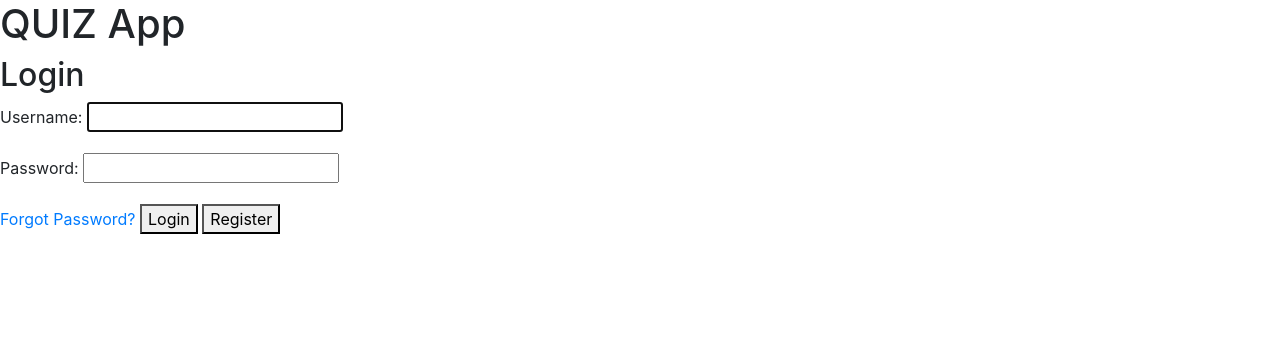
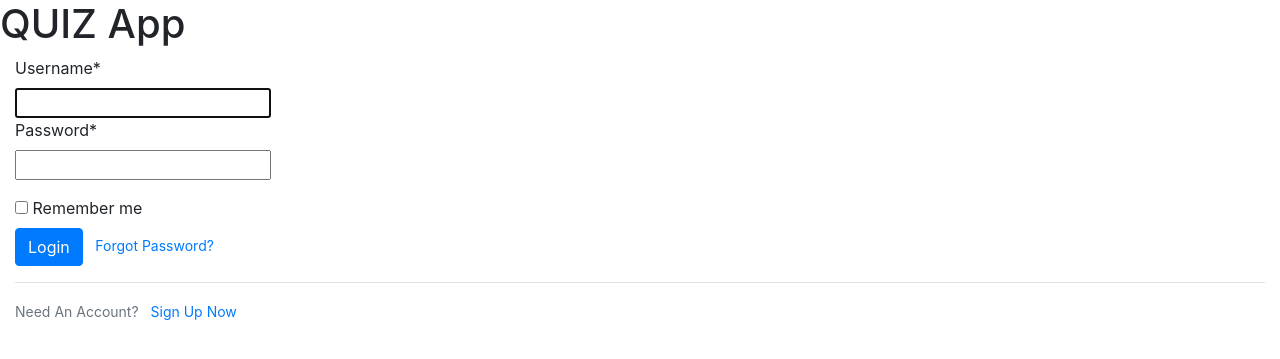
Before and after one commit to zjask119/quizapp, a Django app: page /accounts/login/ in a window 1280 px wide. Shown: the top 359 px of the page. Run offline with Django 3.2, Linux system fonts and the light colour scheme; some libraries are stand-ins or nearby versions.

Commit message:
update to login form frontend

```diff
--- a/quiz_app/users/templates/registration/login.html
+++ b/quiz_app/users/templates/registration/login.html
@@ -1,14 +1,35 @@
 <!-- templates/registration/login.html -->
 
 {% extends "index.html" %}
+{% load crispy_forms_tags %}
+
+{% block title %}Login{% endblock %}
+
 {% block content %}
 
-<h2>Login</h2>
-<form mehtod="post">
-    {% csrf_token %}
-    {{ form.as_p }}
-     <a href="">Forgot Password?</a>
-    <button type="submit">Login</button>
-    <button type="submit">Register</button>
-</form>
+<div class="container-fluid">
+
+    <form mehtod="post">
+        {% csrf_token %}
+        <fieldset class="form-group">
+        {{ form|crispy }}
+        </fieldset>
+        <div class="checkbox">
+            <label><input type="checkbox"> Remember me</label>
+        </div>
+        <div class="form-group">
+            <button class="btn btn-primary" type="submit">Login</button>
+            <small class="text-muted ml-2">
+                <a href="">Forgot Password?</a>
+            </small>
+        </div>
+    </form>
+
+    <div class="border-top pt-3">
+        <small class="text-muted">
+        Need An Account? <a class="ml-2" href="{% url 'register' % }">Sign Up Now</a>
+    </small>
+    </div>
+</div>
+
 {% endblock content %}
```
